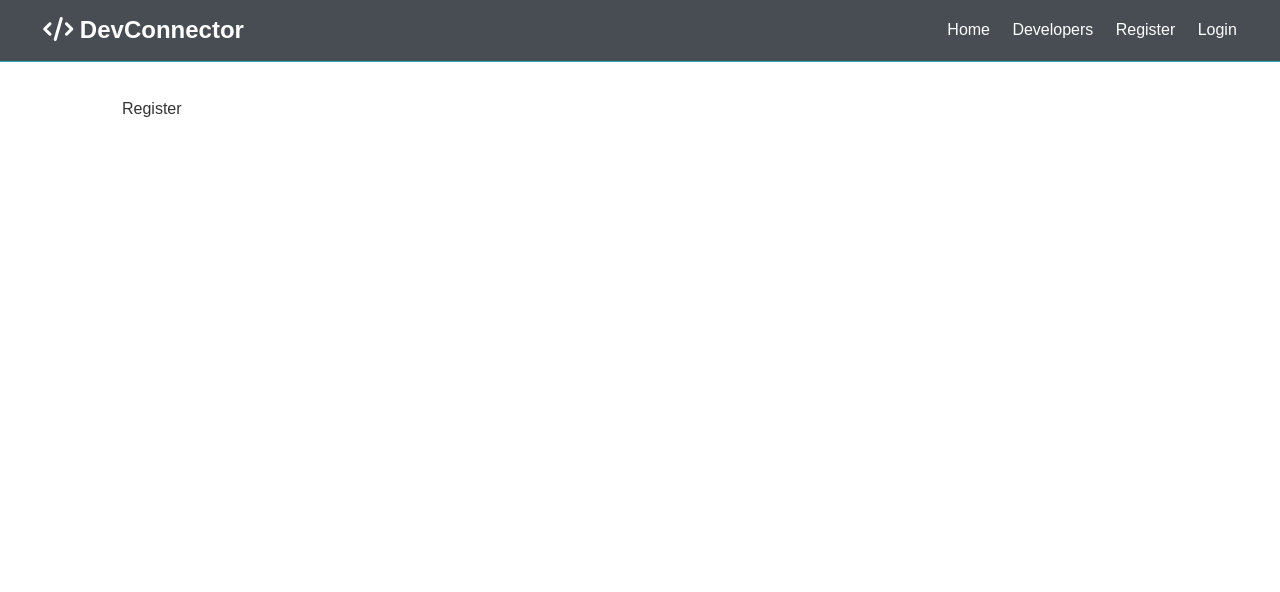
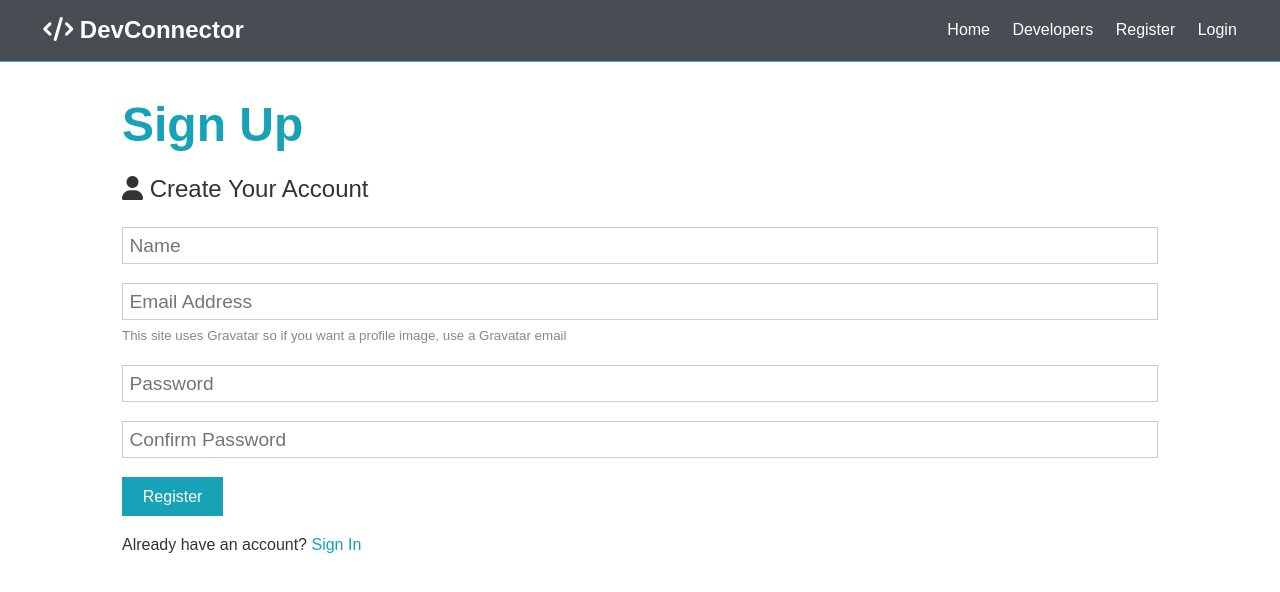
Before and after one commit to FarzamMohammadi/coderconnect, a React (Create React App) app in the folder client/: page /register in a window 1280 px wide. Shown: the top 592 px of the page. Built offline with nearby package versions, Linux system fonts and the light colour scheme.

Commit message:
Login and register frontend routes compelte

```diff
--- a/client/src/components/auth/Login.js
+++ b/client/src/components/auth/Login.js
@@ -1,9 +1,57 @@
-import React from 'react';
+import React, { Fragment, useState } from 'react';
+import { Link } from 'react-router-dom';
 
 export const Login = () => {
+  const [formData, setFormData] = useState({
+    email: '',
+    password: '',
+  });
+
+  const { email, password } = formData;
+  const onChange = (e) =>
+    setFormData({
+      ...formData,
+      [e.target.name]: e.target.value,
+    });
+
+  const onSubmit = (e) => {
+    e.preventDefault();
+    console.log('SUCCESS');
+  };
+
   return (
-    <div>
-      <section className='container'>Login</section>
-    </div>
+    <Fragment>
+      <section className='container'>
+        <h1 className='large text-primary'>Sign Up</h1>
+        <p className='lead'>
+          <i className='fas fa-user'></i> Log into Your Account
+        </p>
+        <form className='form' onSubmit={(e) => onSubmit(e)}>
+          <div className='form-group'>
+            <input
+              type='email'
+              placeholder='Email Address'
+              name='email'
+              value={email}
+              onChange={(e) => onChange(e)}
+            />
+          </div>
+          <div className='form-group'>
+            <input
+              type='password'
+              placeholder='Password'
+              name='password'
+              minLength='6'
+              value={password}
+              onChange={(e) => onChange(e)}
+            />
+          </div>
+          <input type='submit' className='btn btn-primary' value='Login' />
+        </form>
+        <p className='my-1'>
+          Don't have an account? <Link to='/register'>Register</Link>
+        </p>
+      </section>
+    </Fragment>
   );
 };
--- a/client/src/components/auth/Register.js
+++ b/client/src/components/auth/Register.js
@@ -1,9 +1,105 @@
-import React from 'react';
+import React, { Fragment, useState } from 'react';
+import { Link } from 'react-router-dom';
 
 export const Register = () => {
+  const [formData, setFormData] = useState({
+    name: '',
+    email: '',
+    password: '',
+    password2: '',
+  });
+
+  const { name, email, password, password2 } = formData;
+  const onChange = (e) =>
+    setFormData({
+      ...formData,
+      [e.target.name]: e.target.value,
+    });
+
+  const onSubmit = (e) => {
+    e.preventDefault();
+    if (password !== password2) {
+      console.log('Passwords do not match');
+    } else {
+      console.log('SUCCESS');
+      // import axios from 'axios';
+      // const newUser = {
+      //   name,
+      //   email,
+      //   password,
+      // };
+      // try {
+      //   const config = {
+      //     headers: {
+      //       'Content-Type': 'application/json',
+      //     },
+      //   };
+      //   const body = JSON.stringify(newUser);
+      //   const res = await axios.post('/api/users', body, config);
+      //   console.log(res.data);
+      // } catch (error) {
+      //   console.error(error.response.data);
+      // }
+    }
+  };
+
   return (
-    <div>
-      <section className='container'>Register</section>
-    </div>
+    <Fragment>
+      <section className='container'>
+        <h1 className='large text-primary'>Sign Up</h1>
+        <p className='lead'>
+          <i className='fas fa-user'></i> Create Your Account
+        </p>
+        <form className='form' onSubmit={(e) => onSubmit(e)}>
+          <div className='form-group'>
+            <input
+              type='text'
+              placeholder='Name'
+              name='name'
+              value={name}
+              onChange={(e) => onChange(e)}
+              required
+            />
+          </div>
+          <div className='form-group'>
+            <input
+              type='email'
+              placeholder='Email Address'
+              name='email'
+              value={email}
+              onChange={(e) => onChange(e)}
+            />
+            <small className='form-text'>
+              This site uses Gravatar so if you want a profile image, use a
+              Gravatar email
+            </small>
+          </div>
+          <div className='form-group'>
+            <input
+              type='password'
+              placeholder='Password'
+              name='password'
+              minLength='6'
+              value={password}
+              onChange={(e) => onChange(e)}
+            />
+          </div>
+          <div className='form-group'>
+            <input
+              type='password'
+              placeholder='Confirm Password'
+              name='password2'
+              minLength='6'
+              value={password2}
+              onChange={(e) => onChange(e)}
+            />
+          </div>
+          <input type='submit' className='btn btn-primary' value='Register' />
+        </form>
+        <p className='my-1'>
+          Already have an account? <Link to='/login'>Sign In</Link>
+        </p>
+      </section>
+    </Fragment>
   );
 };
--- a/package.json
+++ b/package.json
@@ -21,6 +21,8 @@
   "homepage": "https://github.com/FarzamMohammadi/devconnector#readme",
   "dependencies": {
     "@fortawesome/fontawesome-svg-core": "^1.2.36",
+    "@fortawesome/free-brands-svg-icons": "^5.15.4",
+    "@fortawesome/free-regular-svg-icons": "^5.15.4",
     "@fortawesome/free-solid-svg-icons": "^5.15.4",
     "@fortawesome/react-fontawesome": "^0.1.17",
     "bcryptjs": "^2.4.3",
```
Also changed, not shown: 1 other file (tests, documents, lock files or other folders).
